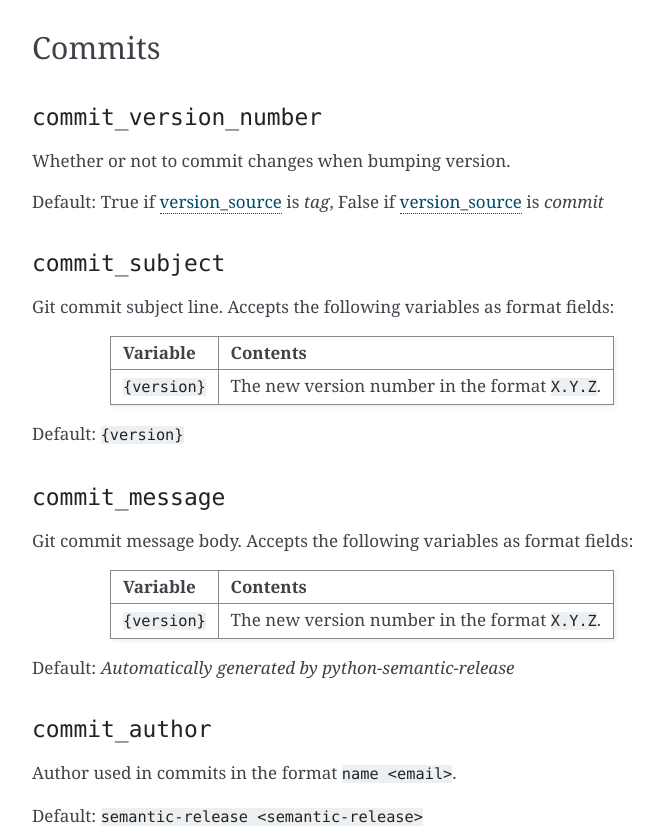
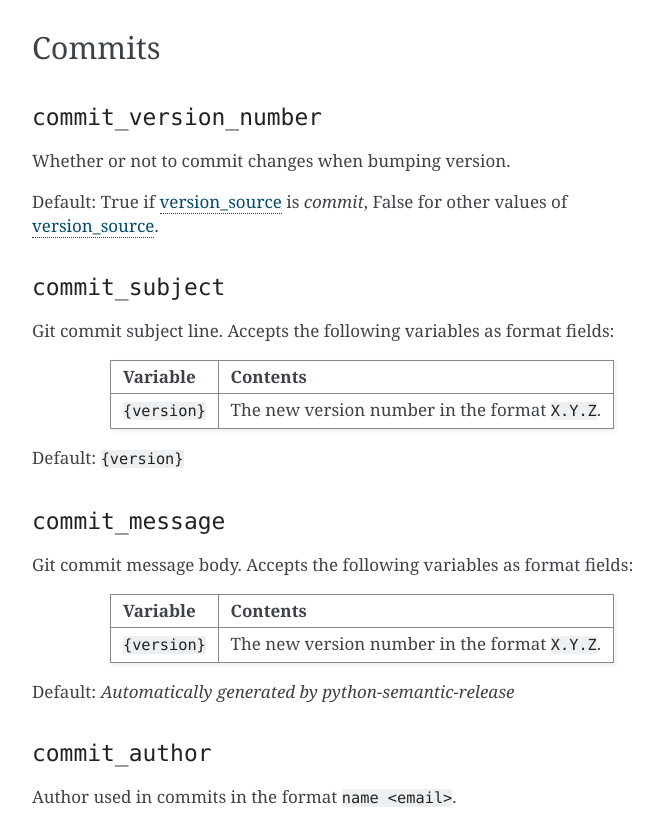
Before and after one commit to python-semantic-release/python-semantic-release, a Sphinx documentation site: the page built from docs/configuration.rst, in a window 1280 px wide and 900 px high, scrolled down 4846 px, cut to the strip 70-900 px from the top of the window. Shown: the whole strip, without its empty margins (388-1051 px from the left). Built offline with Sphinx 7.4.7, drawn with Linux system fonts in a browser that asks for light colours; pages that are not in the unit, such as notebooks, are missing from menus.

Commit message:
docs: correct documented default behaviour for `commit_version_number` (#497)

```diff
--- a/docs/configuration.rst
+++ b/docs/configuration.rst
@@ -250,7 +250,7 @@ Commits
 -------------------------
 Whether or not to commit changes when bumping version.
 
-Default: True if :ref:`config-version_source` is `tag`, False if :ref:`config-version_source` is `commit`
+Default: True if :ref:`config-version_source` is `commit`, False for other values of :ref:`config-version_source`.
 
 .. _config-commit_subject:
 
```
